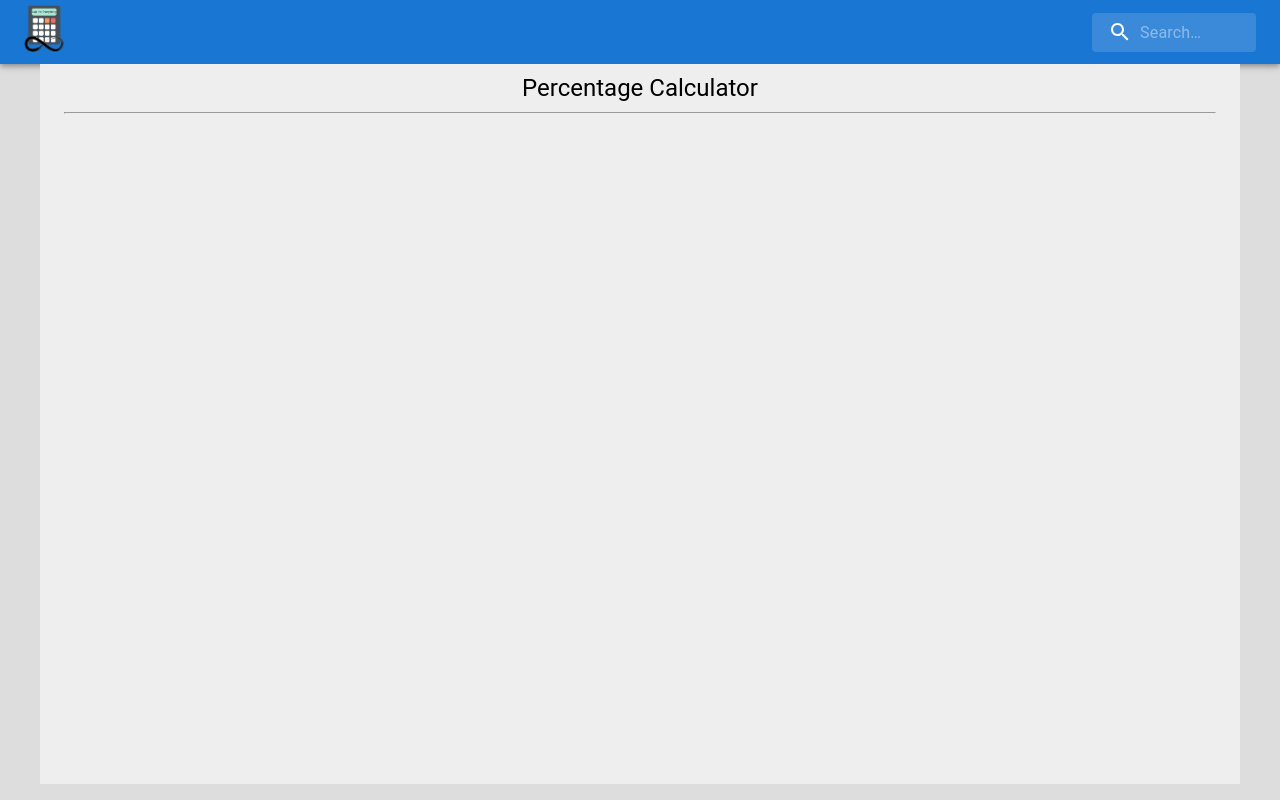
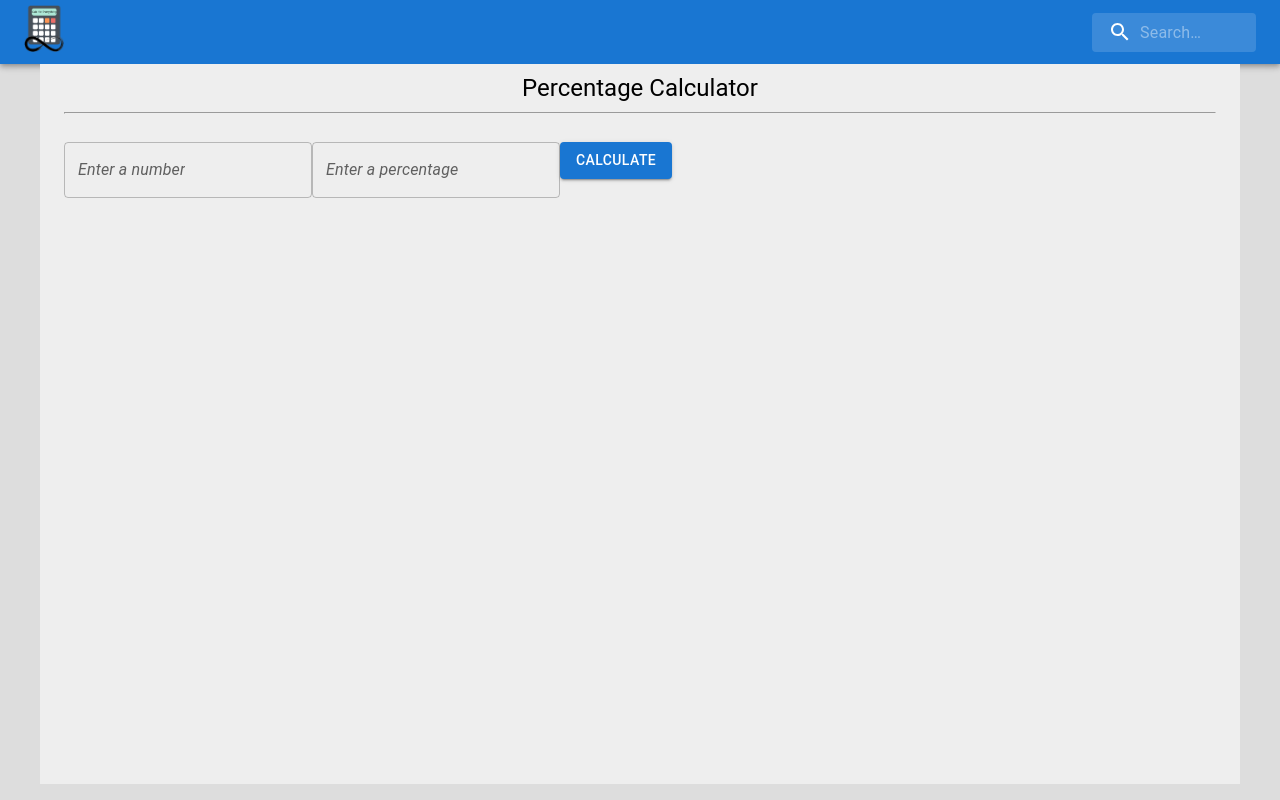
Before and after one commit to SarthakKeshari/calc_for_everything, a React (Create React App) app in the folder calculators/: page /percentagecalc in a window 1280 px wide. Built offline with nearby package versions, Linux system fonts and the light colour scheme.

Commit message:
added percentage calcuator

```diff
--- a/calculators/src/mathematical/percentageCalc/MainPercentageCalc.js
+++ b/calculators/src/mathematical/percentageCalc/MainPercentageCalc.js
@@ -1,12 +1,49 @@
-import React from 'react';
-import { Container, Typography } from '@mui/material';
+import React, { useState } from 'react';
+import { Container, Typography, Button, TextField } from '@mui/material';
 
-function MainPercentageCalc(){
-    return(
-        <Container maxWidth="lg" sx={{ bgcolor: '#eeeeee', minHeight: '90vh', paddingY:"10" }}>
-            <Typography pt={1} variant='h5' sx = {{textAlign: "center"}}>Percentage Calculator</Typography>
-            <hr/>
-            <br/>
+function MainPercentageCalc() {
+    const [number, setNumber] = useState('');
+    const [percentage, setPercentage] = useState('');
+    const [result, setResult] = useState(null);
+
+    const calculatePercentage = () => {
+        const parsedNumber = parseFloat(number);
+        const parsedPercentage = parseFloat(percentage);
+
+        if (!isNaN(parsedNumber) && !isNaN(parsedPercentage)) {
+            const calculatedPercentage = (parsedPercentage / 100) * parsedNumber;
+            setResult(calculatedPercentage);
+        } else {
+            setResult(null);
+        }
+    };
+    return (
+        <Container maxWidth="lg" sx={{ bgcolor: '#eeeeee', minHeight: '90vh', paddingY: "10" }}>
+            <Typography pt={1} variant='h5' sx={{ textAlign: "center" }}>Percentage Calculator</Typography>
+            <hr />
+            <br />
+            <div>
+                <TextField
+                    label="Enter a number"
+                    variant="outlined"
+                    value={number}
+                    onChange={(e) => setNumber(e.target.value)}
+                />
+                <TextField
+                    label="Enter a percentage"
+                    variant="outlined"
+                    value={percentage}
+                    onChange={(e) => setPercentage(e.target.value)}
+                />
+                <Button variant="contained" color="primary" onClick={calculatePercentage}>
+                    Calculate
+                </Button>
+                {result !== null && (
+                    <div>
+                        <p>Result: {result.toFixed(2)}</p>
+                    </div>
+                )}
+            </div>
         </Container>
     )
 }
```
